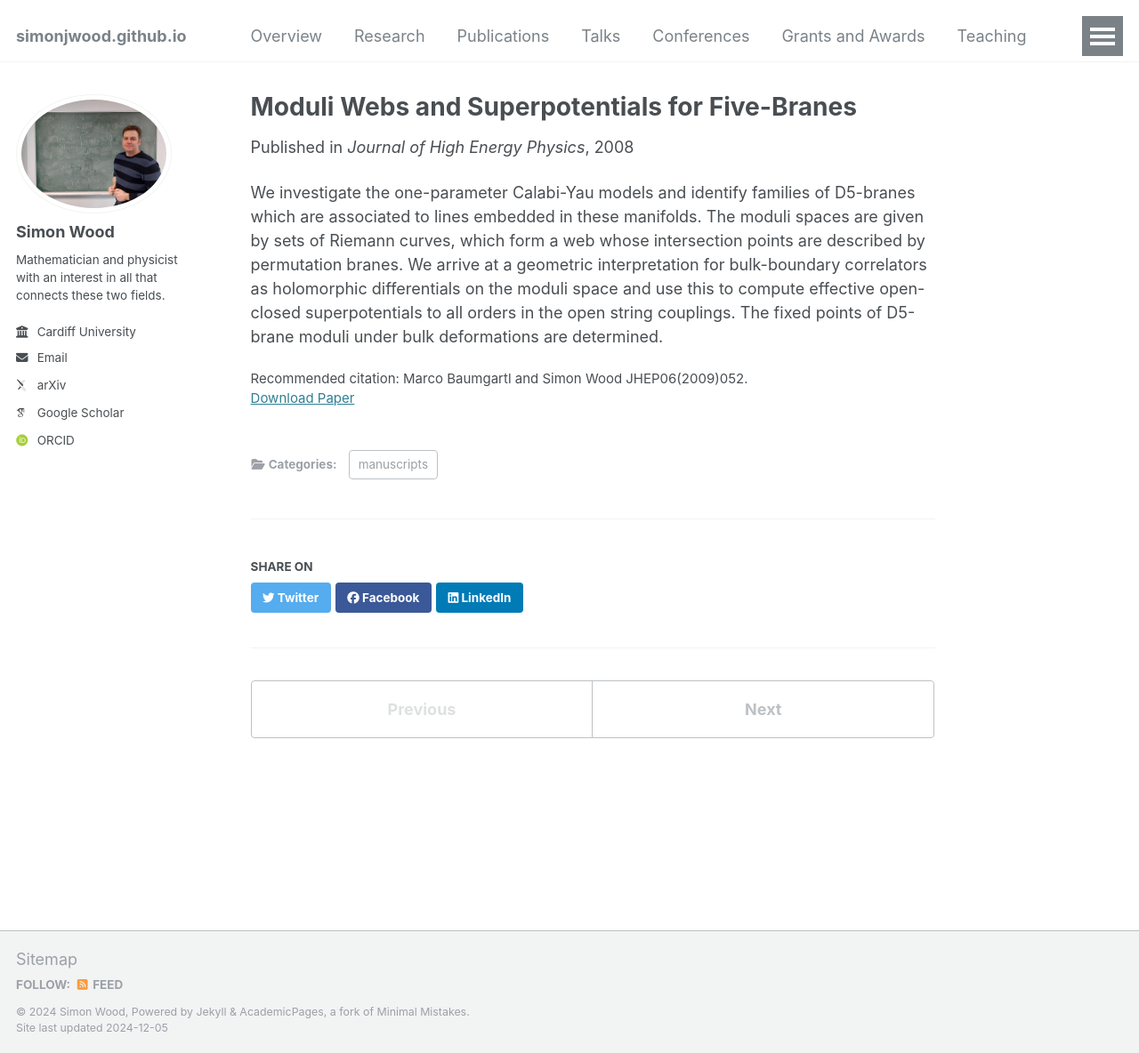
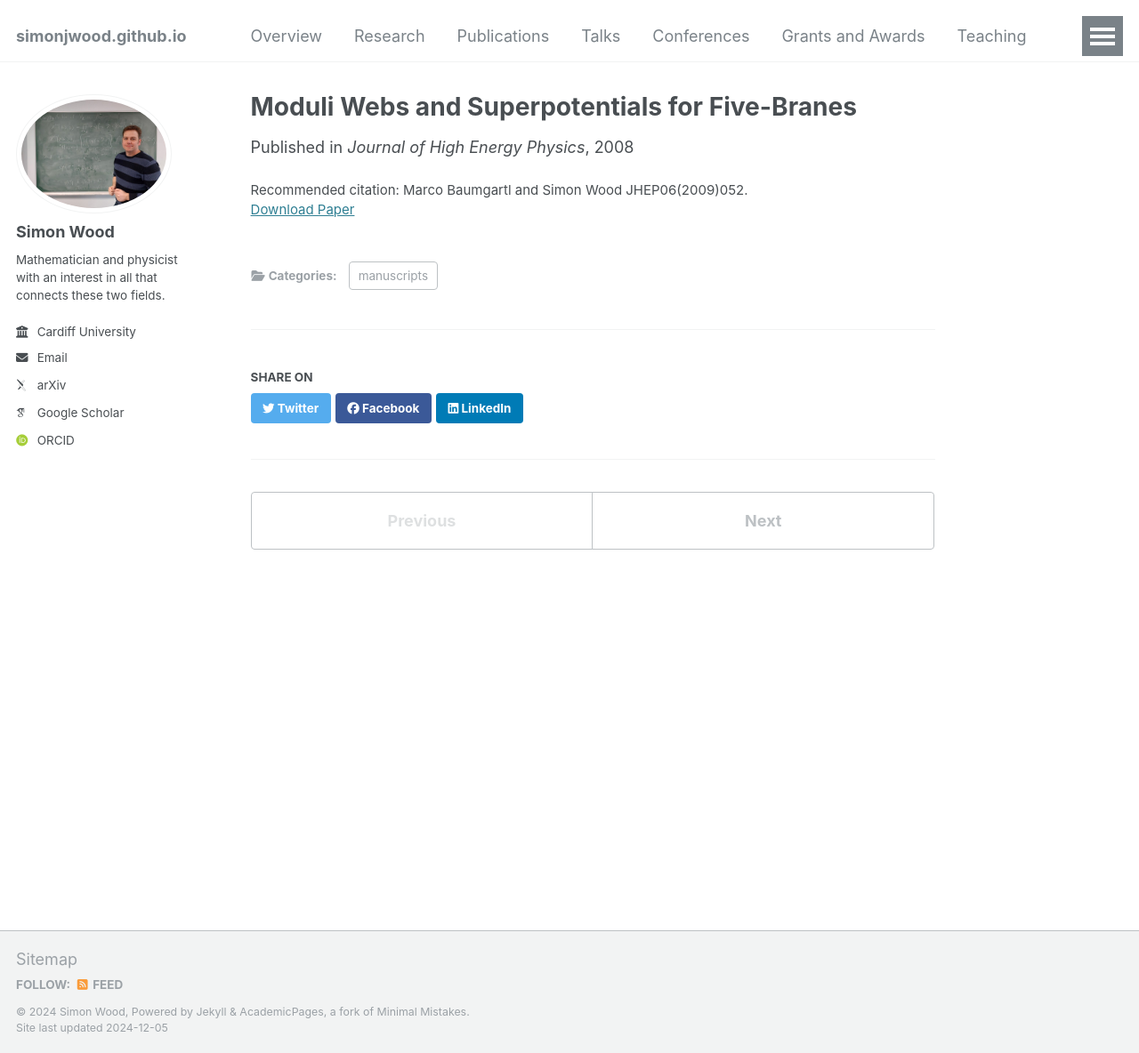
Before and after one commit to simonjwood/simonjwood.github.io, a Jekyll site: the page built from _publications/2008-12-18-moduli-webs-and-superpotentials-for-five-branes.md, in a window 1280 px wide and 1184 px high. Shown: the whole window at 89% size. Built offline with Jekyll 4.4.1, drawn with Linux system fonts in a browser that asks for light colours; some web fonts are replaced.

Commit message:
Removed abstracts from publications.

```diff
--- a/_publications/2008-12-18-moduli-webs-and-superpotentials-for-five-branes.md
+++ b/_publications/2008-12-18-moduli-webs-and-superpotentials-for-five-branes.md
@@ -3,12 +3,8 @@ title: "Moduli Webs and Superpotentials for Five-Branes"
 collection: publications
 category: manuscripts
 permalink: /publication/2008-12-18-moduli-webs-and-superpotentials-for-five-branes
-excerpt: 'This paper is about the number 1. The number 2 is left for future work.'
 date: 2008-12-18
 venue: 'Journal of High Energy Physics'
 paperurl: 'https://doi.org/10.1088/1126-6708/2009/06/052'
-preprinturl: 'https://arxiv.org/abs/0812.3397'
 citation: 'Marco Baumgartl and Simon Wood JHEP06(2009)052.'
 ---
-
-We investigate the one-parameter Calabi-Yau models and identify families of D5-branes which are associated to lines embedded in these manifolds. The moduli spaces are given by sets of Riemann curves, which form a web whose intersection points are described by permutation branes. We arrive at a geometric interpretation for bulk-boundary correlators as holomorphic differentials on the moduli space and use this to compute effective open-closed superpotentials to all orders in the open string couplings. The fixed points of D5-brane moduli under bulk deformations are determined.
```
Also changed, not shown: _publications/2024-11-18-fusion-rules-and-rigidity-for-weight-modules-over-the-simple-admissible-affine-sl2-and-n2-superconformal-vertex-operator-superalgebras.md (+0 -2 lines).
